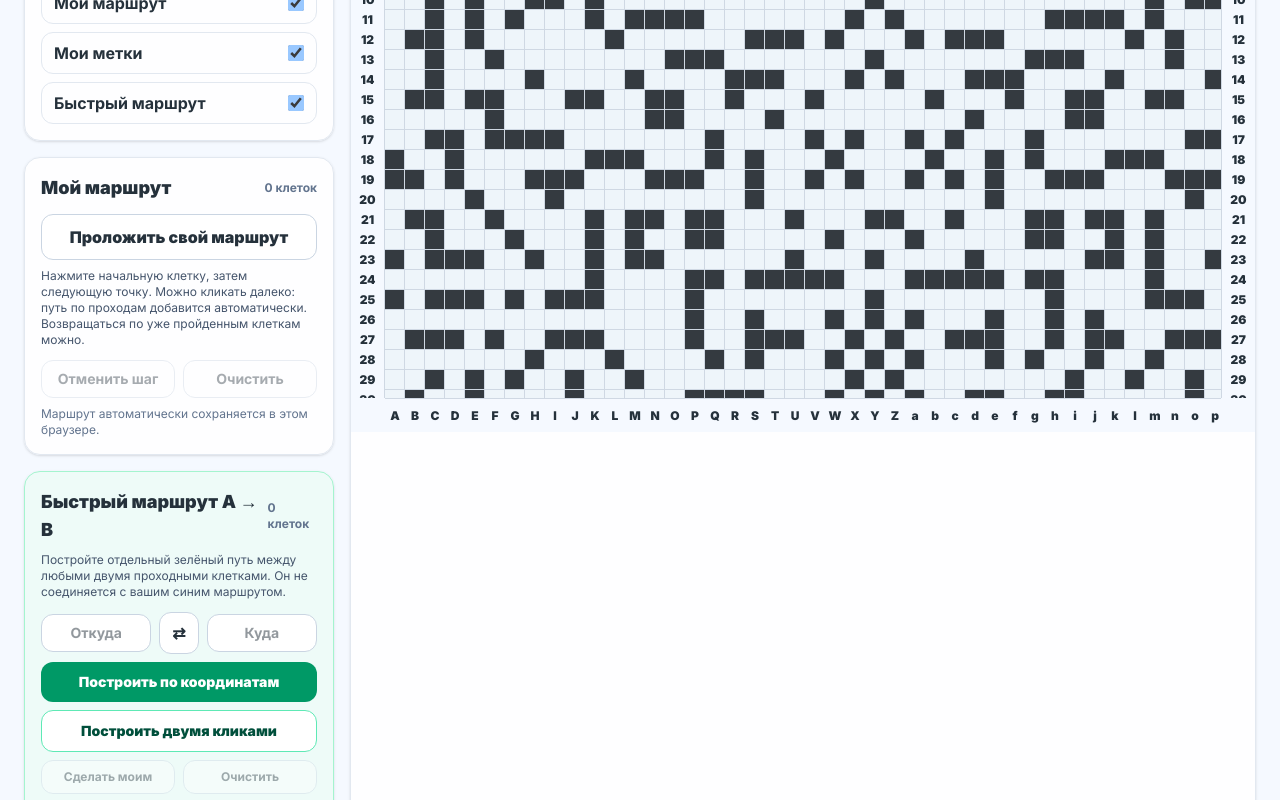
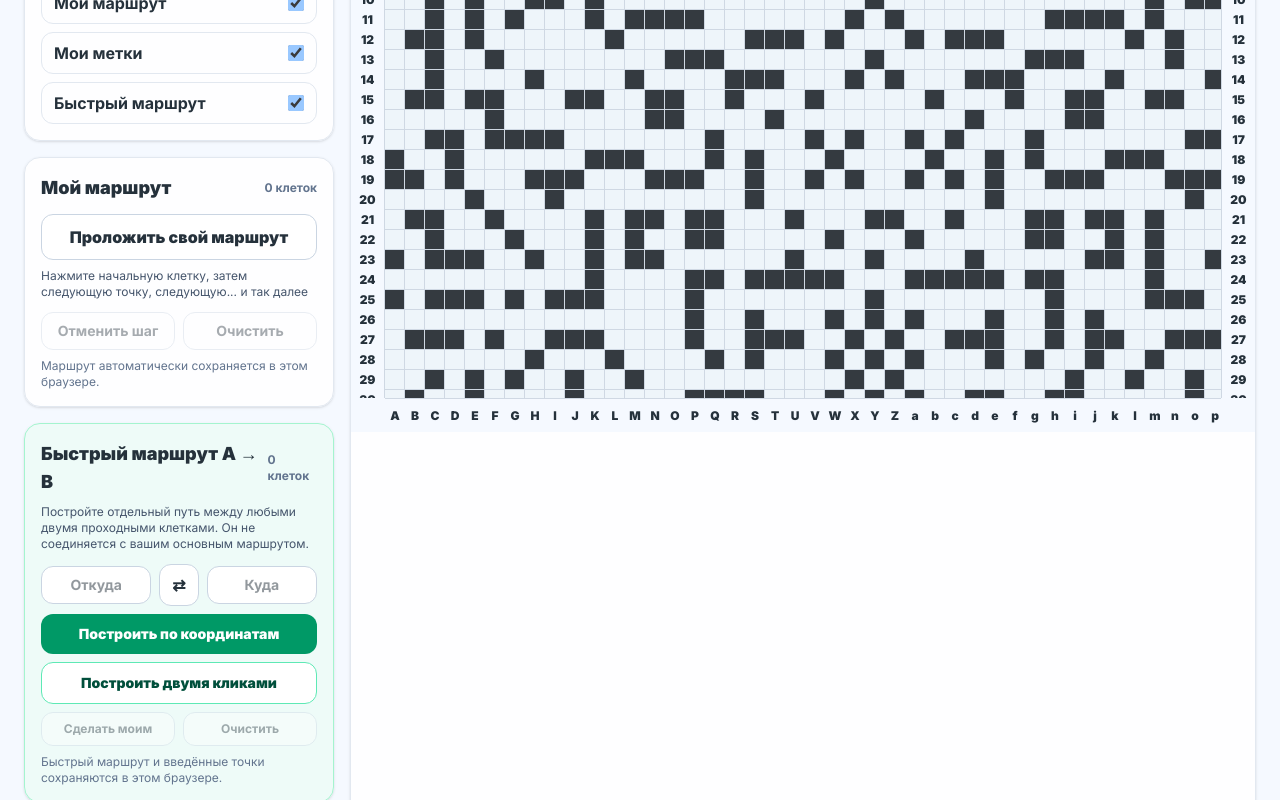
Before and after one commit to reverie-w-sh/dm-portal, a Next.js app: page /sad-koshmarov in a window 1280 px wide. Shown: the part 566-1366 px from the top of the page. Built offline with nearby package versions, Linux system fonts and the light colour scheme.

Commit message:
Update page.tsx

```diff
--- a/src/app/sad-koshmarov/page.tsx
+++ b/src/app/sad-koshmarov/page.tsx
@@ -936,9 +936,7 @@ export default function GardenPublicPage() {
               </button>
 
               <p className="mt-2 text-xs text-slate-600">
-                Нажмите начальную клетку, затем следующую точку. Можно кликать
-                далеко: путь по проходам добавится автоматически. Возвращаться
-                по уже пройденным клеткам можно.
+                Нажмите начальную клетку, затем следующую точку, следующую... и так далее
               </p>
 
               <div className="mt-3 grid grid-cols-2 gap-2">
@@ -986,8 +984,8 @@ export default function GardenPublicPage() {
               </div>
 
               <p className="mt-2 text-xs text-slate-600">
-                Постройте отдельный зелёный путь между любыми двумя проходными
-                клетками. Он не соединяется с вашим синим маршрутом.
+                Постройте отдельный путь между любыми двумя проходными
+                клетками. Он не соединяется с вашим основным маршрутом.
               </p>
 
               <div className="mt-3 grid grid-cols-[1fr_auto_1fr] items-center gap-2">
```
